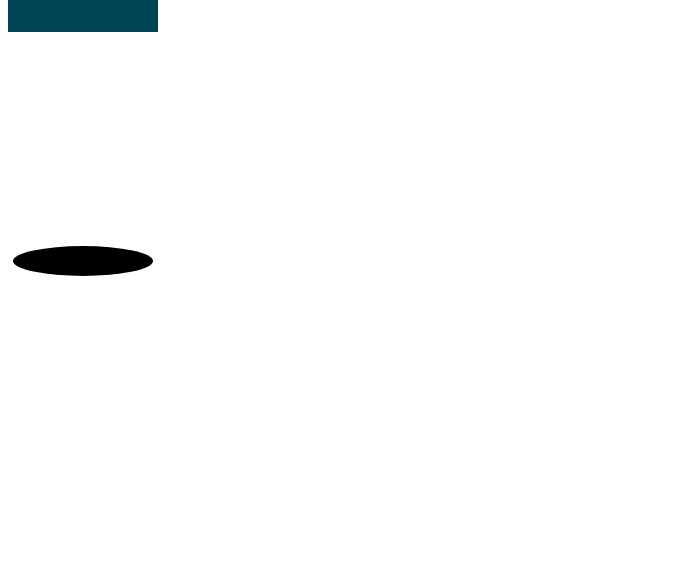
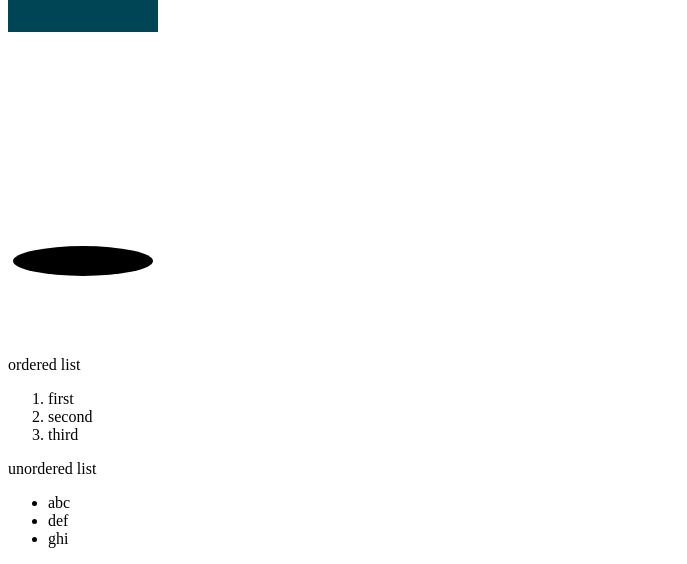
Before and after one commit to JGong7/cse134b-hw5final, a plain HTML site: page Experiment.html in a window 1280 px wide. Shown: the part 978-1542 px from the top of the page, without its empty margins (0-687 px from the left). Before the commit the page ends 1326 px from the top, so only its background shows below. Drawn offline with Linux system fonts and the light colour scheme.

Commit message:
Update Experiment.html

```diff
--- a/Experiment.html
+++ b/Experiment.html
@@ -53,5 +53,18 @@
             <ellipse cx="75" cy="75" rx="70" ry="15"/>
         </svg>
 
+        <p>ordered list</p>
+        <ol>
+            <li>first</li>
+            <li>second</li>
+            <li>third</li>
+        </ol>
+
+        <p>unordered list</p>
+        <ul>
+            <li>abc</li>
+            <li>def</li>
+            <li>ghi</li>
+        </ul>
     </body>
 </html>
```
